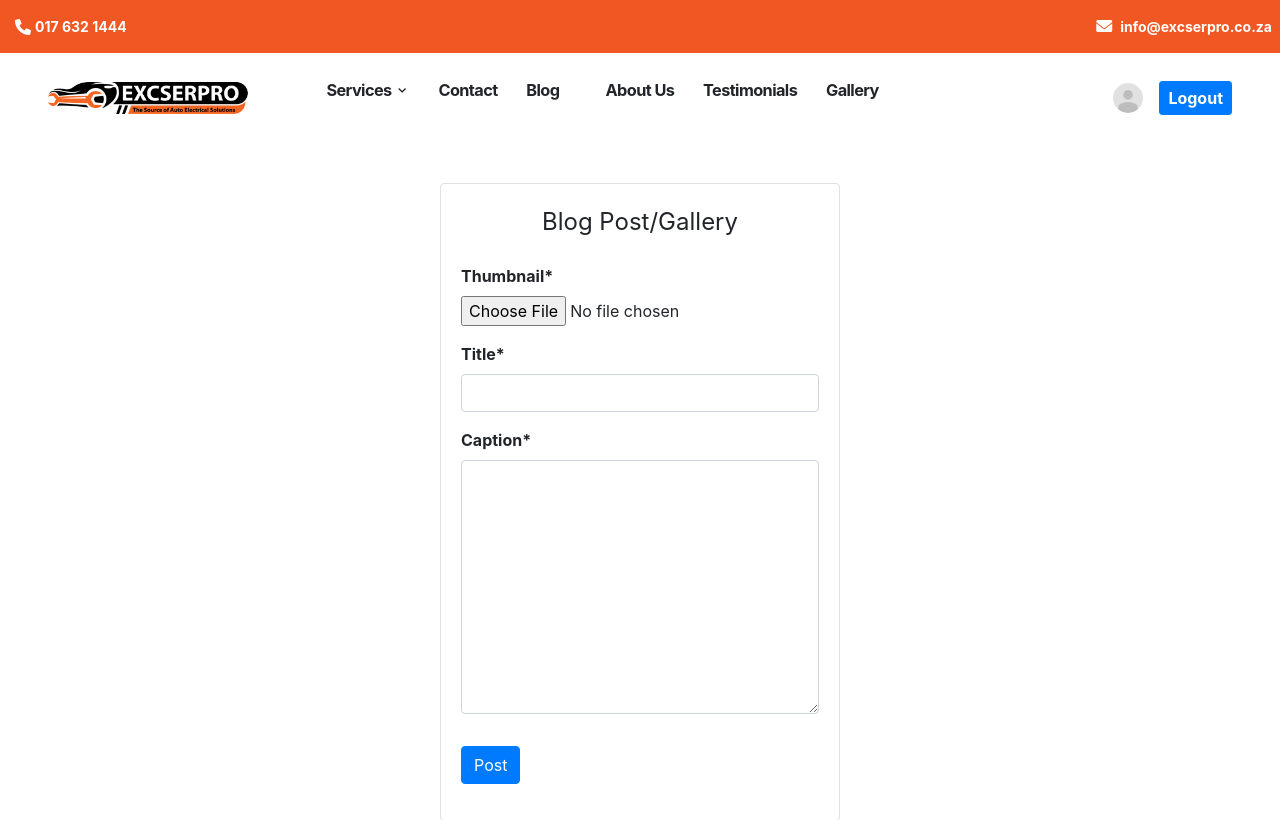
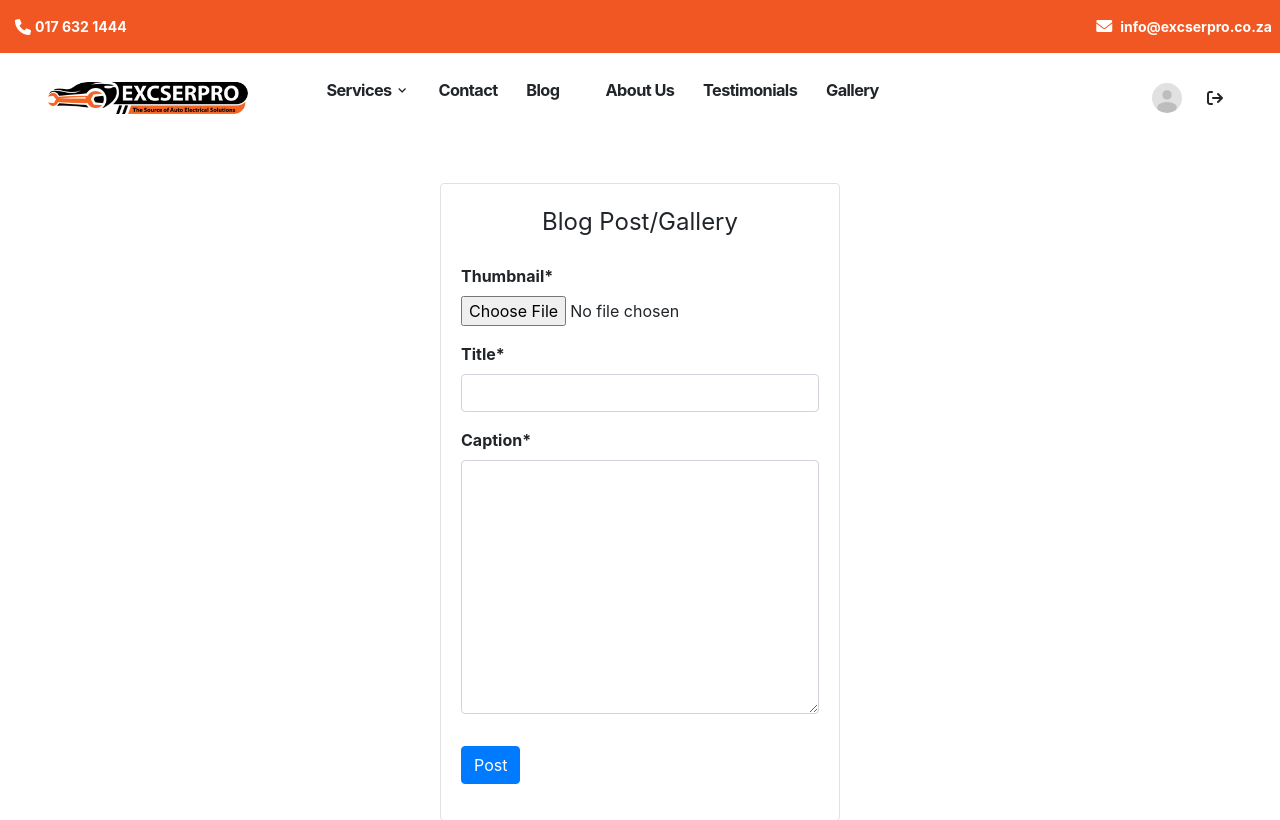
Before and after one commit to InevitablePG/EXCSERPRO, a Django app: page /blog/post/new/ in a window 1280 px wide. Shown: the top 820 px of the page. Run offline with Django 4.2, Linux system fonts and the light colour scheme; a user stored in the database is signed in; data comes from the database, SQL or seed files in the repository; both versions use the stored data as it was after the commit; parts of the project's set-up code (start-up, migrations or seed data) failed here and were passed over; some libraries are stand-ins or nearby versions.

Commit message:
logout icon

```diff
--- a/main/templates/main/base.html
+++ b/main/templates/main/base.html
@@ -44,6 +44,25 @@
 
             label {
                 font-weight: bold;
+            }
+
+            /* Add this to your CSS file or within a <style> tag in your HTML */
+            .scroll-to-top {
+                display: none; /* Hide the button by default */
+                position: fixed;
+                bottom: 20px;
+                right: 20px;
+                background-color: #f15722;
+                color: #fff;
+                padding: 10px 20px;
+                text-decoration: none;
+                border-radius: 5px;
+                cursor: pointer;
+            }
+
+
+            .scroll-to-top i {
+                font-size: 25px;
             }
         </style>
 
@@ -108,8 +127,8 @@
 	                        <a href="{% url 'profile' %}">
 	                            <img src="{{ user.profile.image.url }}" width="30" height="30" alt="profile pic" />
 	                        </a>
-                            <button style="font-weight: bold; font-size: 1rem;" class="btn btn-sm btn-primary">
-                                <a style="font-weight: bold;" href="{% url 'logout' %}">Logout</a>
+                            <button style="font-weight: bold; font-size: 1rem;" class="btn btn-sm">
+                                <a style="font-weight: bold;" href="{% url 'logout' %}"><i class="fa-solid fa-arrow-right-from-bracket"></i></a>
                             </button>
                         {% else %}
                             <button style="background-color: #f15722; color: white; font-weight: 500; font-size: 1rem;" class="btn btn-sm">
@@ -190,27 +209,6 @@
             <p>EXCSERPRO &copy; 2017 - 2023</p>
         </section>
 
-<style>
-/* Add this to your CSS file or within a <style> tag in your HTML */
-.scroll-to-top {
-    display: none; /* Hide the button by default */
-    position: fixed;
-    bottom: 20px;
-    right: 20px;
-    background-color: #f15722;
-    color: #fff;
-    padding: 10px 20px;
-    text-decoration: none;
-    border-radius: 5px;
-    cursor: pointer;
-}
-
-
-.scroll-to-top i {
-    font-size: 25px;
-}
-</style>
-
         <a class="scroll-to-top" href="#nav-menu">
             <i class="fa-solid fa-angles-up"></i>
         </a>
```
Also changed, not shown: db.sqlite3. Lines whose indentation alone changed are shown as unchanged.
